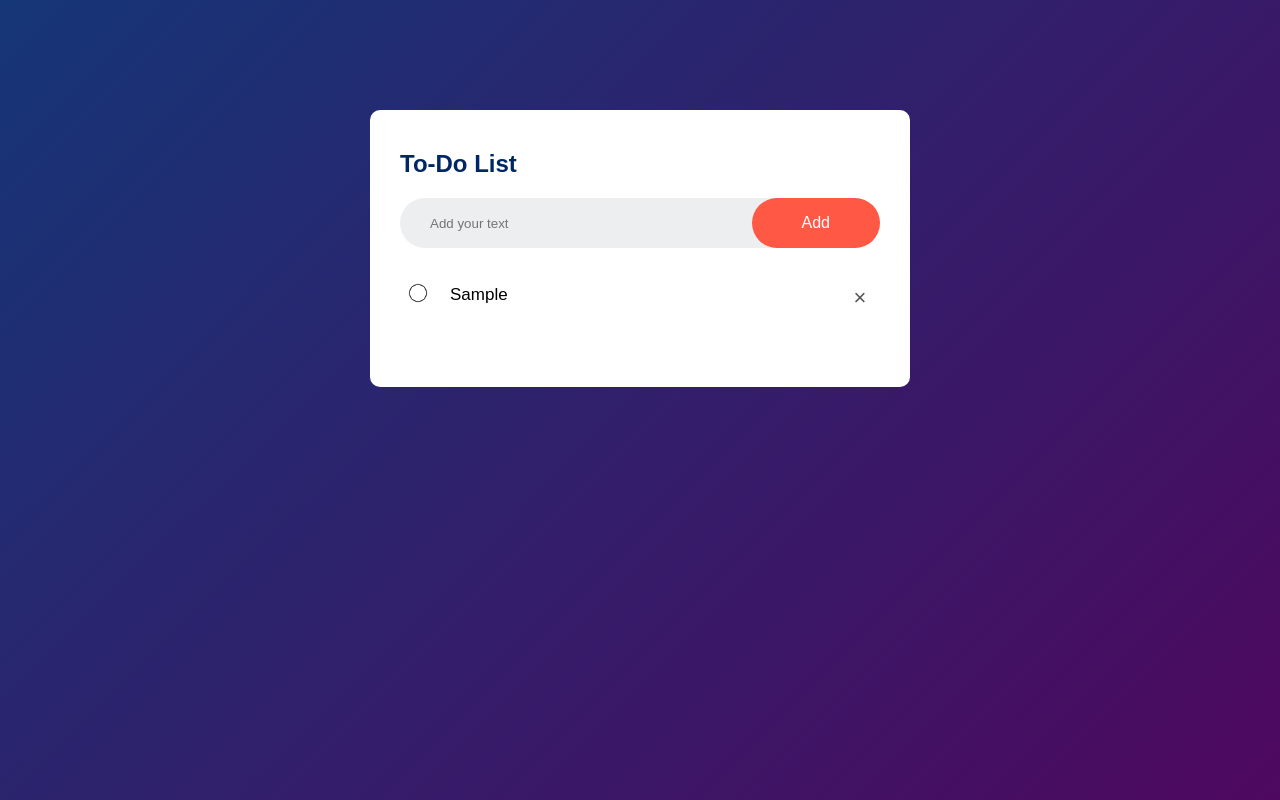
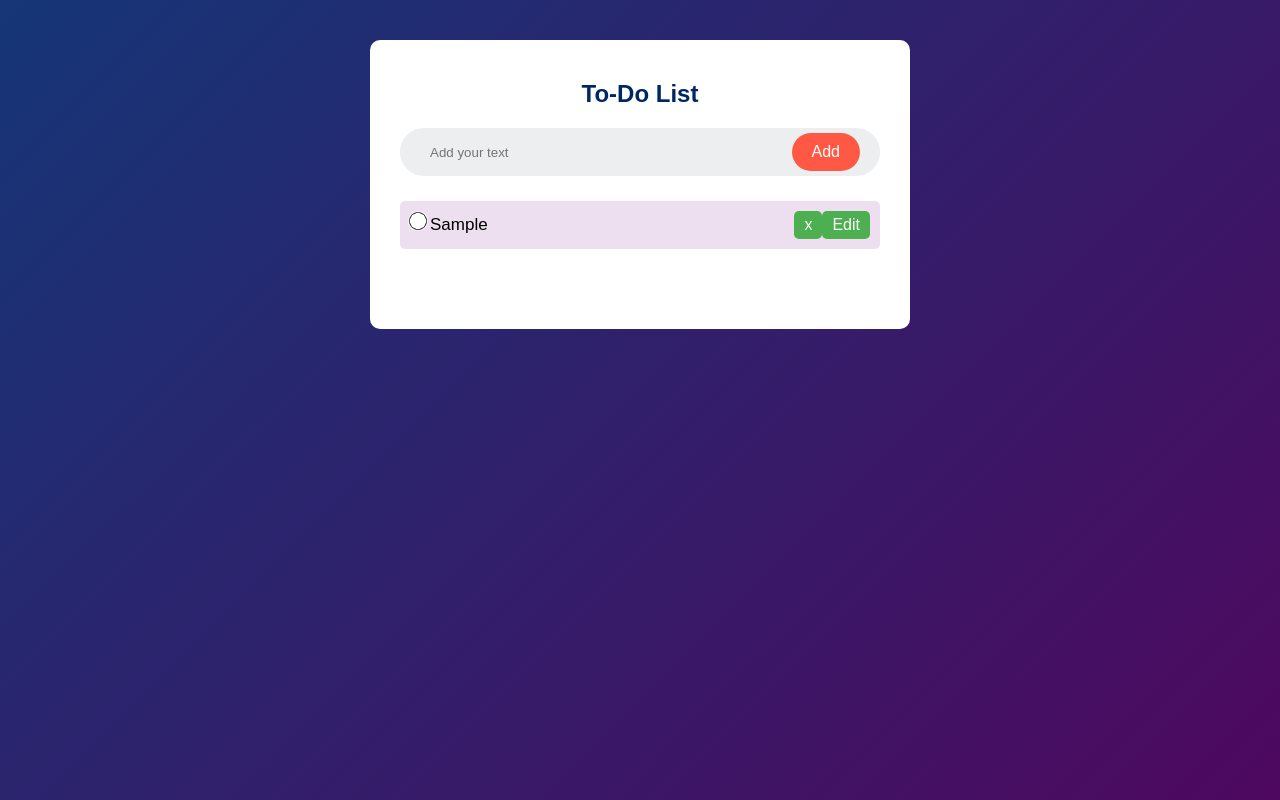
Before and after one commit to jackychen8173/ToDoListApp, a website: page public/index.html in a window 1280 px wide. Both pictures are taken after typing "Sample" into the empty fields and a click on the button "Add". Drawn offline with Linux system fonts and the light colour scheme.

Commit message:
modified files, added edit button

```diff
--- a/public/index.html
+++ b/public/index.html
@@ -1,28 +1,26 @@
 <!DOCTYPE html>
 <html lang="en">
+
 <head>
     <meta charset="UTF-8">
     <meta name="viewport" content="width=device-width, initial-scale=1.0">
     <title>To-Do List App</title>
     <link rel="stylesheet" href="styles.css">
 </head>
+
 <body>
-<div class="container">
-    <div class= "todo-app">
-        <h2>To-Do List</h2>
+    <div class="container">
+        <div class="todo-app">
+            <h2>To-Do List</h2>
             <div class="row">
                 <input type="text" id="input-box" placeholder="Add your text">
-                <button onclick="addTask()">Add</button>
+                <button id="add-btn">Add</button>
             </div>
-            <ul id="list-container">
-                <!-- <li class="checked">Task 1</li>
-                <li>Task 2</li>
-                <li>Task 3</li> -->
+            <ul id="task-list">
             </ul>
+        </div>
     </div>
-</div>
-<script src="script.js">
+    <script src="script.js"></script>
+</body>
 
-</script>
-</body>
 </html>
--- a/public/script.js
+++ b/public/script.js
@@ -1,38 +1,134 @@
 const inputBox = document.getElementById("input-box");
-const listContainer = document.getElementById("list-container");
+const listContainer = document.getElementById("task-list");
+document.getElementById("add-btn").addEventListener("click", addTask);
+
 function addTask() {
-    if (inputBox.value === '') {
+    const taskText = inputBox.value.trim();
+    if (taskText === "") {
         alert("You must write something!");
+    } else {
+        const taskItem = createTaskElement(taskText);
+        listContainer.append(taskItem);
+        inputBox.value = "";
+        saveData();
     }
-    else {
-        let li = document.createElement("li");
-        li.innerHTML = inputBox.value;
-        listContainer.appendChild(li);
-        let span = document.createElement("span");
-        span.innerHTML = "\u00d7";
-        li.appendChild(span);
+}
 
+function createTaskElement(taskText, checked = false) {
+    // Create the item
+    const taskItem = document.createElement("li");
+    taskItem.className = "task-item";
+
+    // Create the text span
+    const taskTextSpan = document.createElement("span");
+    taskTextSpan.textContent = taskText;
+    taskTextSpan.className = "task-text";
+    if (checked) {
+        taskItem.classList.add("checked");
+        taskTextSpan.classList.add("checked");
     }
-    inputBox.value = "";
+    taskItem.appendChild(taskTextSpan);
+
+    // Create a div to hold action buttons
+    const actionsDiv = document.createElement("div");
+    actionsDiv.className = "task-actions";
+
+    // Create delete button
+    const deleteButton = document.createElement("button");
+    deleteButton.textContent = "x";
+    deleteButton.className = "delete-btn";
+    deleteButton.addEventListener("click", function () {
+        taskItem.remove();
+        saveData();
+    });
+    actionsDiv.appendChild(deleteButton);
+
+    // Create edit button
+    const editButton = document.createElement("button");
+    editButton.textContent = "Edit";
+    editButton.className = "edit-btn";
+    actionsDiv.appendChild(editButton);
+
+    // Create save button (initially hidden)
+    const saveButton = document.createElement("button");
+    saveButton.textContent = "Save";
+    saveButton.className = "save-btn";
+    saveButton.style.display = "none";
+    actionsDiv.appendChild(saveButton);
+
+    // Add event listener to the edit button
+    editButton.addEventListener("click", function () {
+        editTask(taskItem, taskTextSpan, editButton, saveButton);
+    });
+
+    // Add event listener to the save button
+    saveButton.addEventListener("click", function () {
+        saveTask(taskItem, taskTextSpan, editButton, saveButton);
+    });
+
+    // Add a toggle functionality for marking task as completed
+    taskTextSpan.addEventListener("click", function () {
+        taskItem.classList.toggle("checked");
+        taskTextSpan.classList.toggle("checked");
+        saveData();
+    });
+
+    taskItem.appendChild(actionsDiv);
+    return taskItem;
+}
+
+function editTask(taskItem, taskTextSpan, editButton, saveButton) {
+    const currentText = taskTextSpan.textContent;
+
+    // Create an input field with the current task text
+    const inputField = document.createElement("input");
+    inputField.type = "text";
+    inputField.value = currentText;
+    inputField.className = "edit-input";
+
+    // Replace the task text span with the input field
+    taskItem.replaceChild(inputField, taskTextSpan);
+
+    // Toggle the visibility of buttons
+    editButton.style.display = "none";
+    saveButton.style.display = "inline-block";
+}
+
+function saveTask(taskItem, taskTextSpan, editButton, saveButton) {
+    const inputField = taskItem.querySelector(".edit-input");
+    const updatedText = inputField.value;
+
+    // Update the task text span with the new text
+    taskTextSpan.textContent = updatedText;
+
+    // Replace the input field with the updated text span
+    taskItem.replaceChild(taskTextSpan, inputField);
+
+    // Toggle the visibility of buttons
+    editButton.style.display = "inline-block";
+    saveButton.style.display = "none";
+
+    // Save the updated task list
     saveData();
 }
 
-listContainer.addEventListener("click", function(e){
-    if(e.target.tagName === "LI") {
-        e.target.classList.toggle("checked");
-        saveData();
-    }
-    else if(e.target.tagName === "SPAN") {
-        e.target.parentElement.remove();
-        saveData();
-    }
-}, false);
-
 function saveData() {
-    localStorage.setItem("data", listContainer.innerHTML);
+    const tasks = [];
+    document.querySelectorAll("#task-list .task-item").forEach(taskItem => {
+        const taskText = taskItem.querySelector(".task-text").textContent;
+        const checked = taskItem.querySelector(".task-text").classList.contains("checked");
+        tasks.push({ text: taskText, checked: checked });
+    });
+    localStorage.setItem("data", JSON.stringify(tasks));
 }
 
-function showTasks(){
-    listContainer.innerHTML = localStorage.getItem("data");
+function showTasks() {
+    listContainer.innerHTML = "";
+    const tasks = JSON.parse(localStorage.getItem("data")) || [];
+    tasks.forEach(task => {
+        const taskItem = createTaskElement(task.text, task.checked);
+        listContainer.appendChild(taskItem);
+    });
 }
+
 showTasks();
--- a/public/styles.css
+++ b/public/styles.css
@@ -1,65 +1,81 @@
-*{
+* {
     margin: 0;
     padding: 0;
+    box-sizing: border-box;
     font-family: 'Poppins', sans-serif;
-    box-sizing: border-box;
 }
-.container{
+
+.container {
     width: 100%;
     min-height: 100vh;
     background: linear-gradient(135deg, #153677, #4e085f);
     padding: 10px;
+    display: flex;
+    justify-content: center;
+    align-items: flex-start;
 }
-.todo-app{
+
+.todo-app {
     width: 100%;
     max-width: 540px;
     background: #fff;
-    margin: 100px auto 20px;
     padding: 40px 30px 70px;
+    margin-top: 30px;
     border-radius: 10px;
+    position: relative;
 }
-.todo-app h2{
+
+.todo-app h2 {
     color: #002765;
+    margin-bottom: 20px;
+    text-align: center;
+}
+
+.row {
     display: flex;
+    justify-content: space-between;
     align-items: center;
-    margin-bottom: 20px;
-}
-.row{
-    display: flex;
-    align-items: center;
-    justify-content: space-between;
     background: #edeef0;
     border-radius: 30px;
-    padding-left: 20px;
+    padding: 5px 20px;
     margin-bottom: 25px;
+    position: sticky;
 }
-input{
+
+input {
     flex: 1;
     border: none;
     outline: none;
     background: transparent;
     padding: 10px;
-    font-weight: 14px;
+    font-weight: 400;
 }
-button{
+
+button {
     border: none;
     outline: none;
-    padding: 16px 50px;
+    padding: 10px 20px;
     background: #ff5945;
     color: #fff;
     font-size: 16px;
     cursor: pointer;
-    border-radius: 40px;
+    border-radius: 20px;
 }
-ul li{
+
+button:hover {
+    background: #e04d3d;
+}
+
+ul li {
     list-style: none;
     font-size: 17px;
-    padding: 12px 8px 12px 50px;
+    padding: 12px 8px 12px 40px;
     user-select: none;
     cursor: pointer;
     position: relative;
 }
-ul li::before{
+
+.task-text::before {
     content: '';
     position: absolute;
     height: 20px;
@@ -71,25 +87,52 @@ ul li::before{
     top: 10px;
     left: 8px;
 }
-ul li.checked{
+
+.task-text.checked::before{
+    background-image: url(images/checked.jpg);
+}
+
+.task-item {
+    display: flex;
+    align-items: center;
+    justify-content: space-between;
+    padding: 10px;
+    margin-bottom: 10px;
+    background: #eddef0;
+    border-radius: 5px;
+}
+
+.task-text {
+    flex: 1;
+    margin-left: 20px;
+}
+
+.task-text.checked {
     color: #555;
     text-decoration: line-through;
 }
-ul li.checked::before{
-    background-image: url(images/checked.jpg);
+
+.delete-btn,
+.edit-btn,
+.save-btn {
+    background-color: #4caf50;
+    color: white;
+    border: none;
+    padding: 5px 10px;
+    cursor: pointer;
+    border-radius: 5px;
 }
-ul li span{
-    position: absolute;
-    right: 0;
-    top: 5px;
-    width: 40px;
-    height: 40px;
-    font-size: 22px;
-    color: #555;
-    line-height: 40px;
-    text-align: center;
-    border-radius: 50%;
+
+.edit-btn {
+    background-color: #4caf50;
 }
-ul li span:hover{
-    background: #edeef0;
+
+.save-btn {
+    background-color: #ff5945;
 }
+
+.delete-btn:hover,
+.edit-btn:hover,
+.save-btn:hover {
+    background: #eddef0;
+}
```
